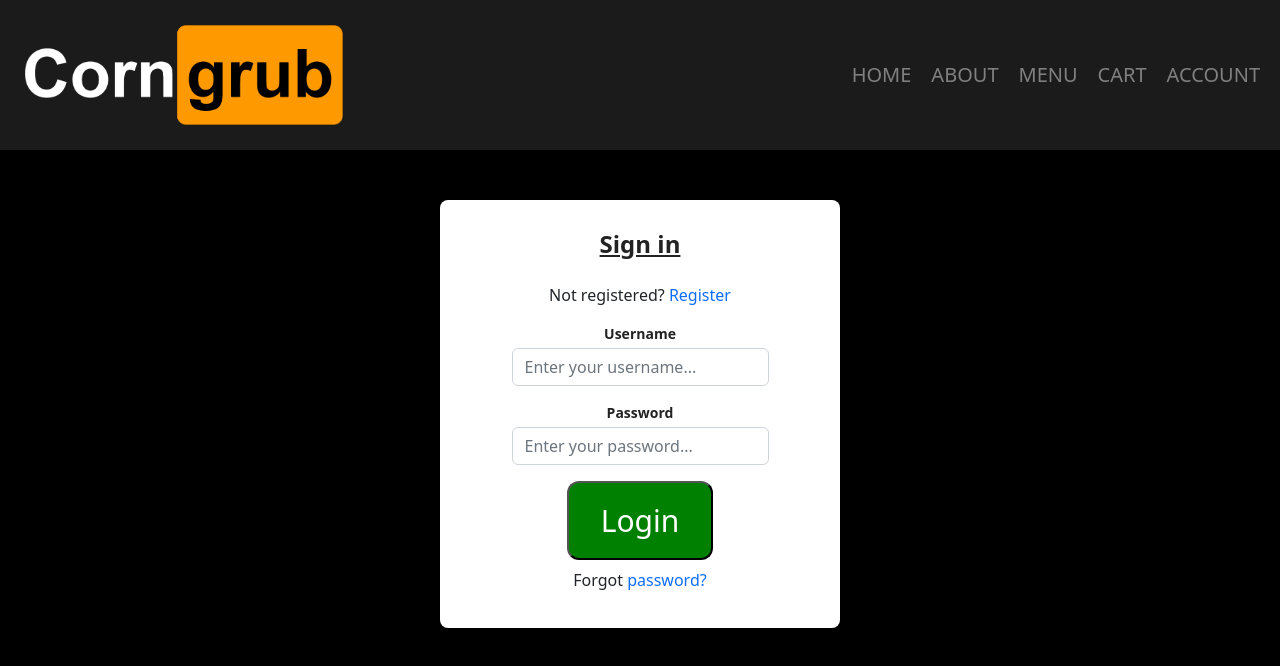
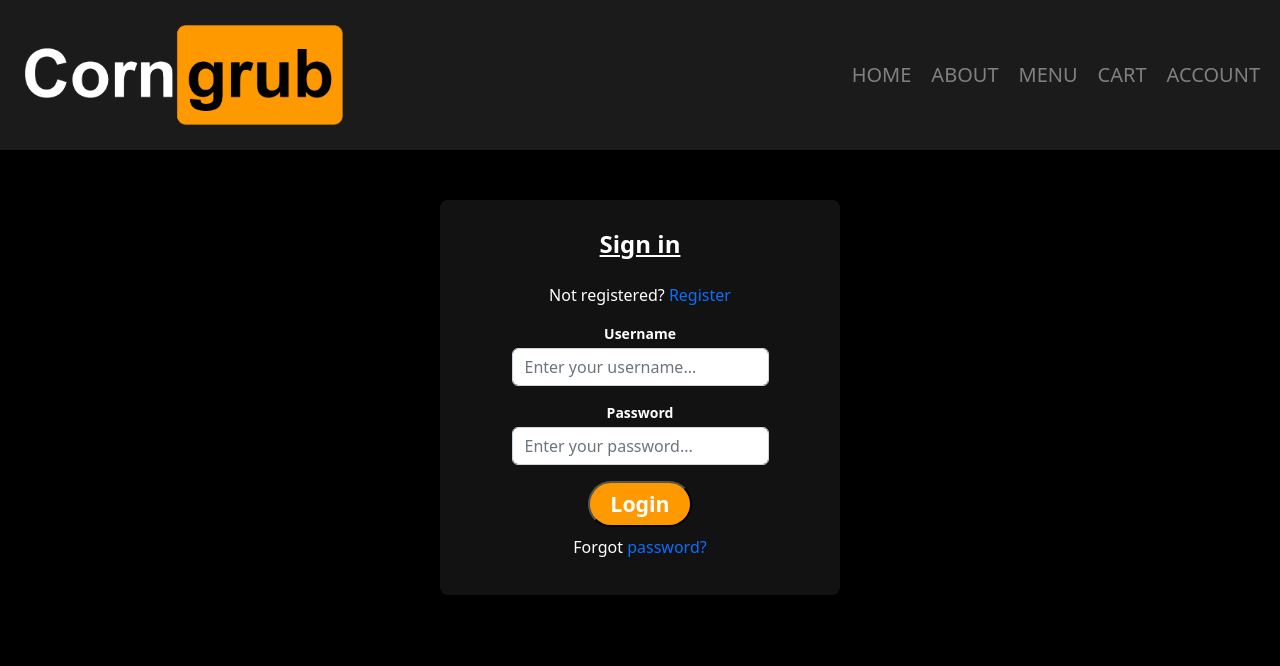
Before and after one commit to jaksonhensley/CSCI4300-FinalProject, a React (Create React App) app in the folder client/: page /login in a window 1280 px wide. Shown: the top 666 px of the page. Built offline with nearby package versions, Linux system fonts and the light colour scheme.

Commit message:
Stylistic changes on account page and about page

```diff
--- a/client/src/pages/about/About.css
+++ b/client/src/pages/about/About.css
@@ -23,8 +23,8 @@
   font-weight: bold;
   font-size: xx-large;
   background-color: #ff9900;
-  padding: 5px 10px 5px 10px;
-  border-radius: 5px;
+  padding: 5px 20px;
+  border-radius: 50px;
   color: white;
   text-decoration: none;
 }
--- a/client/src/pages/account/Account.css
+++ b/client/src/pages/account/Account.css
@@ -14,4 +14,5 @@
 
 .profile-text {
   font-size: 24px;
+  color: white;
 }
--- a/client/src/pages/auth/Auth.css
+++ b/client/src/pages/auth/Auth.css
@@ -11,7 +11,7 @@
   padding-top: 30px;
   padding-bottom: 20px;
   border-radius: 8px;
-  background-color: white;
+  background-color: rgb(18, 18, 18);
 }
 
 .login-form-content {
@@ -24,12 +24,28 @@
   text-align: center;
   margin-bottom: 1em;
   font-size: 24px;
-  color: rgb(34, 34, 34);
+  color: white;
   font-weight: 800;
 }
 
 label {
   font-size: 14px;
   font-weight: 600;
-  color: rgb(34, 34, 34);
+  color: white;
 }
+
+.account-btn {
+  font-size: 16pt;
+  color: white;
+  background-color: #ff9900;
+  padding: 5px 20px;
+  border-radius: 50px;
+  font-weight: bold;
+}
+
+.account-btn:hover {
+  text-decoration: none;
+  transform: scale(1.1);
+  transition: 0.3s;
+  cursor: pointer;
+}
--- a/client/src/pages/auth/fragments/Login.js
+++ b/client/src/pages/auth/fragments/Login.js
@@ -1,6 +1,7 @@
 import React from "react";
 
 import { REGISTER, REQUEST_RESET_PASS } from "../AuthMode";
+import "../Auth.css";
 
 const Login = ({
     setMode,
@@ -44,7 +45,7 @@ const Login = ({
             </label>
           </div>
           <div className="text-center mt-3">
-            <button type="submit" className="button-primary button-primary-green" onClick={handleLogin}>
+            <button type="submit" className="account-btn" onClick={handleLogin}>
               Login
             </button>
           </div>
--- a/client/src/pages/auth/fragments/Register.js
+++ b/client/src/pages/auth/fragments/Register.js
@@ -1,5 +1,6 @@
 import React from "react";
 import { LOGIN, REQUEST_RESET_PASS } from "../AuthMode";
+import "../Auth.css";
 
 const Register = ({
     setMode,
@@ -65,7 +66,7 @@ const Register = ({
             />
           </div>
           <div className="d-grid gap-2 mt-3">
-            <button type="submit" className="button-primary button-primary-green" onClick={handleRegister}>
+            <button type="submit" className="account-btn" onClick={handleRegister}>
               Register
             </button>
           </div>
--- a/client/src/pages/auth/fragments/RequestResetPassword.js
+++ b/client/src/pages/auth/fragments/RequestResetPassword.js
@@ -1,6 +1,7 @@
 import React from "react";
 
 import { LOGIN } from "../AuthMode";
+import "../Auth.css";
 
 const RequestResetPass = ({
     setMode,
@@ -30,7 +31,7 @@ const RequestResetPass = ({
             />
           </div>
           <div className="d-grid gap-2 mt-3">
-            <button className="button-primary button-primary-green" onClick={handleRequestResetPass}>
+            <button className="account-btn" onClick={handleRequestResetPass}>
               Send Me a Link
             </button>
           </div>
--- a/client/src/shared/style/common.css
+++ b/client/src/shared/style/common.css
@@ -43,4 +43,5 @@
 
 .text-center {
   text-align: center;
+  color: white;
 }
```
